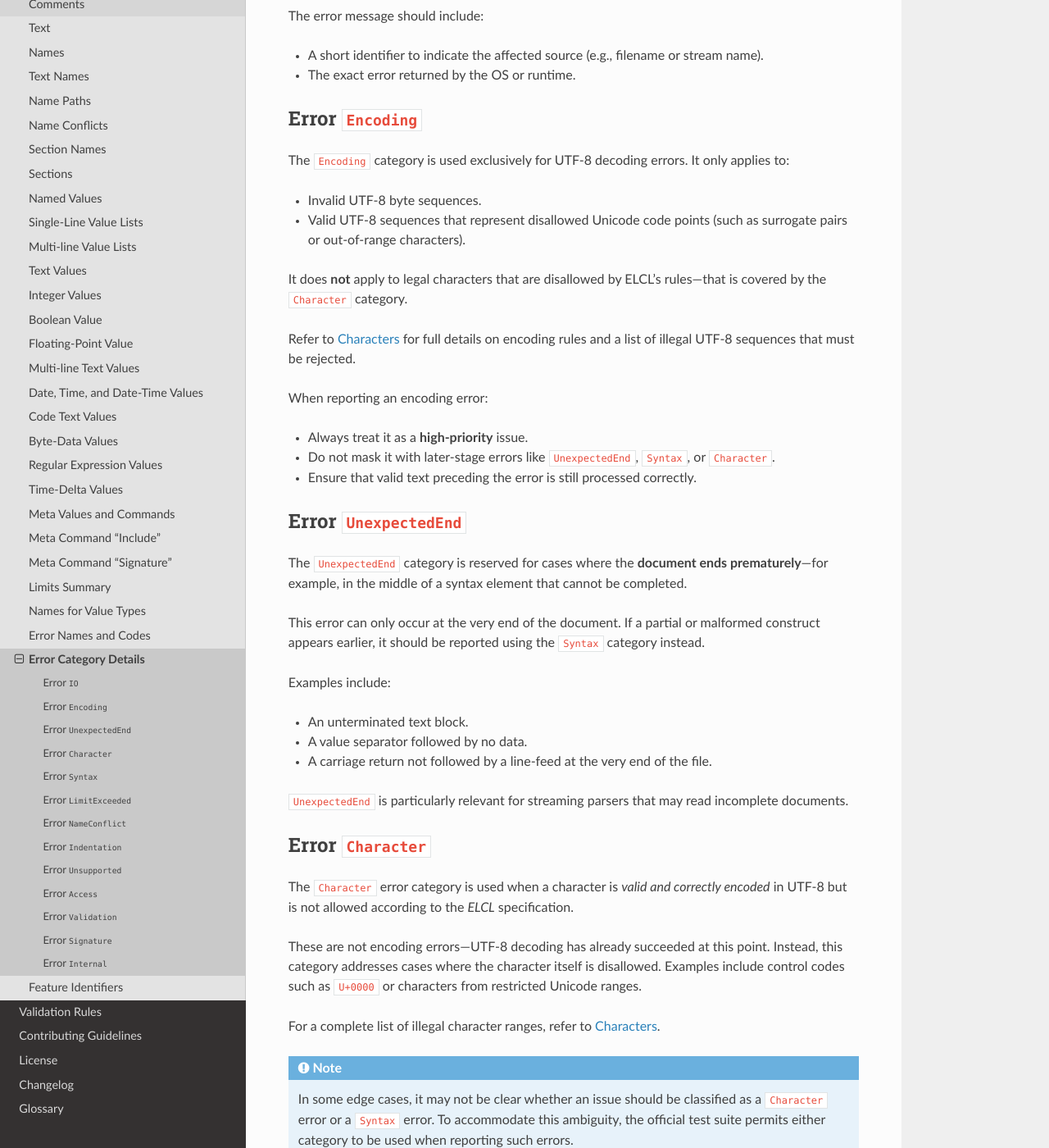
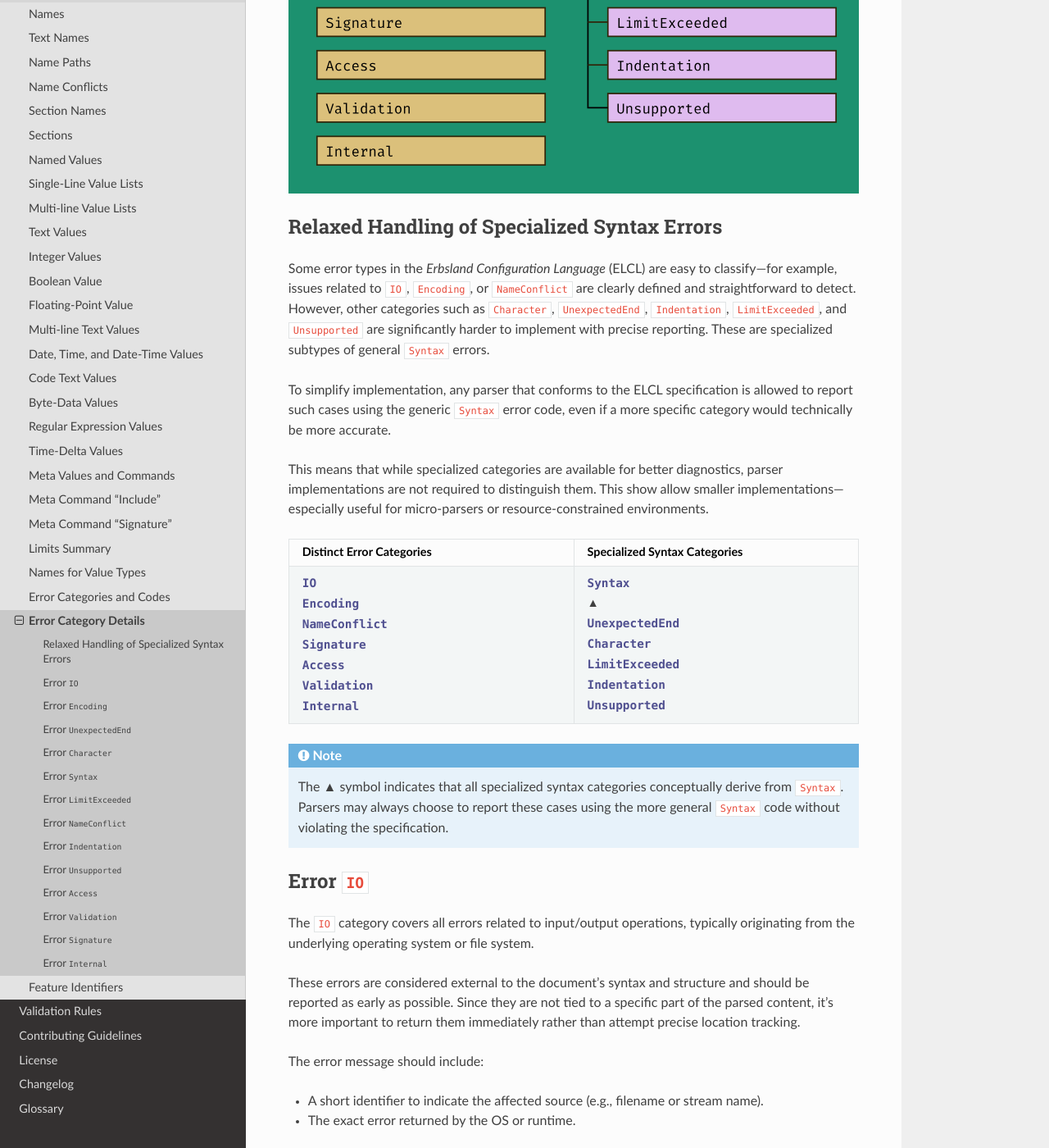
Before and after one commit to erbsland-dev/erbsland-lang-config-doc, a Sphinx documentation site: the page built from doc/reference/error-details.rst, in a window 1280 px wide and 1400 px high, scrolled down 473 px. Shown: the whole window at 82% size. Built offline with Sphinx 7.4.7 and the Read the Docs theme 3.1.0, drawn with Linux system fonts in a browser that asks for light colours; pages that are not in the unit, such as notebooks, are missing from menus; some of the changed text lies outside the part shown.

Commit message:
Refined error category documentation for implementors
- Clarified the relationship between `Syntax` and its specialized subcategories (`Character`, `UnexpectedEnd`, `Indentation`, `LimitExceeded`, `Unsupported`).
- Reworded and expanded descriptions to improve readability and precision for parser implementors.
- Added design rationales to explain the purpose and intent behind each specialized category.
- Explicitly stated that distinguishing specialized errors is optional for parser conformance.

```diff
--- a/doc/reference/error-code.rst
+++ b/doc/reference/error-code.rst
@@ -7,8 +7,8 @@
     single: Error
     single: Error Code
 
-Error Names and Codes
-=====================
+Error Categories and Codes
+==========================
 
 Error names and codes offer a standardized way to classify and report errors that occur while parsing a document. Every parser **must** support the predefined error categories. However, the implementation details—such as the specific names or casing—can be adjusted to align with the conventions of the programming language being used.
 
--- a/doc/reference/error-details.rst
+++ b/doc/reference/error-details.rst
@@ -11,6 +11,45 @@ Error Category Details
 ======================
 
 This section provides a deeper look into the predefined error categories of the *Erbsland Configuration Language* (:term:`ELCL`). Each category groups together similar types of parsing issues, making it easier to understand, classify, and respond to errors in a structured and meaningful way.
+
+.. figure:: /images/error-categories.svg
+    :width: 100%
+
+Relaxed Handling of Specialized Syntax Errors
+---------------------------------------------
+
+Some error types in the *Erbsland Configuration Language* (ELCL) are easy to classify—for example, issues related to ``IO``, ``Encoding``, or ``NameConflict`` are clearly defined and straightforward to detect. However, other categories such as ``Character``, ``UnexpectedEnd``, ``Indentation``, ``LimitExceeded``, and ``Unsupported`` are significantly harder to implement with precise reporting. These are specialized subtypes of general ``Syntax`` errors.
+
+To simplify implementation, any parser that conforms to the ELCL specification is allowed to report such cases using the generic ``Syntax`` error code, even if a more specific category would technically be more accurate.
+
+This means that while specialized categories are available for better diagnostics, parser implementations are not required to distinguish them. This show allow smaller implementations—especially useful for micro-parsers or resource-constrained environments.
+
+.. list-table::
+    :header-rows: 1
+    :width: 100%
+    :widths: 50, 50
+
+    * - Distinct Error Categories
+      - Specialized Syntax Categories
+    * - | :text-code:`IO`
+        | :text-code:`Encoding`
+        | :text-code:`NameConflict`
+        | :text-code:`Signature`
+        | :text-code:`Access`
+        | :text-code:`Validation`
+        | :text-code:`Internal`
+      - | :text-code:`Syntax`
+        | ▲
+        | :text-code:`UnexpectedEnd`
+        | :text-code:`Character`
+        | :text-code:`LimitExceeded`
+        | :text-code:`Indentation`
+        | :text-code:`Unsupported`
+
+.. note::
+
+   The ▲ symbol indicates that all specialized syntax categories conceptually derive from ``Syntax``. Parsers may always choose to report these cases using the more general ``Syntax`` code without violating the specification.
+
 
 .. index::
     single: IO
@@ -46,7 +85,7 @@ Refer to :ref:`ref-character` for full details on encoding rules and a list of i
 When reporting an encoding error:
 
 * Always treat it as a **high-priority** issue.
-* Do not mask it with later-stage errors like ``UnexpectedEnd``, ``Syntax``, or ``Character``.
+* Do not mask it with later-stage ``Syntax`` errors.
 * Ensure that valid text preceding the error is still processed correctly.
 
 
@@ -56,17 +95,19 @@ When reporting an encoding error:
 Error ``UnexpectedEnd``
 -----------------------
 
-The ``UnexpectedEnd`` category is reserved for cases where the **document ends prematurely**—for example, in the middle of a syntax element that cannot be completed.
+The ``UnexpectedEnd`` category is a specialized subtype of the general ``Syntax`` error. It is reserved for cases where the **document ends prematurely**, leaving a construct incomplete. This error can only occur at the very end of the document. If an invalid or partial construct appears earlier in the file, it must be reported as a ``Syntax`` error instead.
 
-This error can only occur at the very end of the document. If a partial or malformed construct appears earlier, it should be reported using the ``Syntax`` category instead.
-
-Examples include:
+Typical examples of ``UnexpectedEnd`` include:
 
 * An unterminated text block.
-* A value separator followed by no data.
-* A carriage return not followed by a line-feed at the very end of the file.
+* A value name followed by a separator but no value.
+* A carriage return at the end of the document with no following line-feed.
 
-``UnexpectedEnd`` is particularly relevant for streaming parsers that may read incomplete documents.
+.. design-rationale::
+
+    The purpose of the ``UnexpectedEnd`` category is to help applications detect situations where the document may not have been fully read—for example, when data is received from an unreliable source such as a network stream or incomplete file transfer. A parser returning this error allows the application to retry or request retransmission.
+
+    While the line-based structure of ELCL makes it difficult to perfectly distinguish between syntax errors and premature ends, this category serves as a useful signal in practical scenarios. It can reveal edge cases that general ``Syntax`` errors would otherwise obscure.
 
 
 .. index::
@@ -75,15 +116,24 @@ Examples include:
 Error ``Character``
 -------------------
 
-The ``Character`` error category is used when a character is *valid and correctly encoded* in UTF-8 but is not allowed according to the *ELCL* specification.
+The ``Character`` error category is a specialized subtype of the general ``Syntax`` error. It is triggered when a character is **valid UTF-8**, but explicitly disallowed by the *ELCL* specification.
 
-These are not encoding errors—UTF-8 decoding has already succeeded at this point. Instead, this category addresses cases where the character itself is disallowed. Examples include control codes such as ``U+0000`` or characters from restricted Unicode ranges.
+This error is not an encoding issue—UTF-8 decoding has already succeeded. Instead, ``Character`` errors arise when a disallowed Unicode code point appears in the document. Common examples include:
 
-For a complete list of illegal character ranges, refer to :ref:`ref-character`.
+* Control characters such as ``U+0000``.
+* Other restricted Unicode ranges as defined in :ref:`ref-character`.
 
 .. note::
 
-    In some edge cases, it may not be clear whether an issue should be classified as a ``Character`` error or a ``Syntax`` error. To accommodate this ambiguity, the official test suite permits either category to be used when reporting such errors.
+    This category does **not** apply to valid characters that are disallowed only in certain syntactic contexts. For example, if a ``+`` character appears in a regular name (which is structurally invalid), the error should be reported as ``Syntax``, not ``Character``.
+
+For a complete list of prohibited characters and ranges, see :ref:`ref-character`.
+
+.. design-rationale::
+
+    The ``Character`` category serves a similar purpose to ``Encoding``: it helps detect malformed or corrupted documents early in the parsing process. While technically well-formed in terms of encoding, documents containing forbidden characters are considered invalid by ELCL rules.
+
+    By distinguishing encoding-level issues from specification-level character constraints, parser implementations can produce clearer diagnostics. This separation also enables applications to handle user errors differently from technical decoding failures.
 
 
 .. index::
@@ -99,9 +149,9 @@ It serves as a general-purpose error type for malformed constructs, missing sepa
 Use ``Syntax`` if:
 
 * The document fails to follow the expected grammar.
-* No other category—such as ``Encoding``, ``Character``, or ``UnexpectedEnd``—clearly matches the problem.
+* No other category—such as ``UnexpectedEnd``, ``Character``, ``LimitExceeded`` or ``Indentation``—clearly matches the problem.
 
-This category ensures that all structurally invalid configurations are properly reported, even if they don’t fit neatly into other predefined classes.
+This category ensures that all structurally invalid configurations are properly reported, even if they don’t fit neatly into other predefined categories.
 
 
 .. index::
@@ -110,7 +160,7 @@ This category ensures that all structurally invalid configurations are properly
 Error ``LimitExceeded``
 -----------------------
 
-The ``LimitExceeded`` error category is used when a configuration document exceeds a defined numeric or structural boundary, such as size or depth limits.
+The ``LimitExceeded`` error category is a specialized subtype of the general ``Syntax`` error. It is used when a configuration document exceeds a defined numeric or structural boundary, such as size or depth limits.
 
 Typical causes for this error include:
 
@@ -149,7 +199,7 @@ All possible causes and edge cases for name conflicts are described in detail in
 Error ``Indentation``
 ---------------------
 
-The ``Indentation`` error category is raised when spacing or indentation does not match the expected pattern.
+The ``Indentation`` error category is a specialized subtype of the general ``Syntax`` error. It is raised when spacing or indentation does not match the expected pattern.
 
 This applies specifically to:
 
@@ -168,10 +218,11 @@ For a complete overview of indentation rules, see :ref:`ref-spacing`.
 Error ``Unsupported``
 ---------------------
 
-The ``Unsupported`` error category indicates that the document uses a feature not supported by the parser.
+The ``Unsupported`` error category is a specialized subtype of the general ``Syntax`` error. It indicates that the document uses a feature not supported by the parser.
 
-There are two primary cases where this error can occur:
+There are three primary cases where this error can occur:
 
+* The document declares a ``@version`` meta value, with a language version that is not supported by the parser.
 * The document declares its required features using the ``@features`` meta value, and one or more are not supported.
 * The parser encounters a construct or value type it does not support, even if the ``@features`` meta value is not present.
 
@@ -191,10 +242,6 @@ The ``Access`` error category is used when access to a document source is explic
 This commonly applies to documents referenced via the ``@include`` meta command. For example, a callback may be used to restrict access to certain files, directories, or external sources.
 
 See :ref:`ref-include` for details on how the ``@include`` mechanism works and how access control can be implemented.
-
-.. note::
-
-    The ``Access`` category is optional and not part of the formal ELCL specification. It is recommended for use in parser implementations that support external document resolution and user-defined access control.
 
 
 .. index::
@@ -242,3 +289,7 @@ The ``Internal`` error category is reserved for fatal errors that originate with
 Such errors indicate that the parser has entered an invalid or unrecoverable state. While rare, they serve as a safeguard for parser integrations, allowing the host application to detect and handle critical failures gracefully.
 
 This error should be reserved for true internal inconsistencies or unexpected exceptions—not for user mistakes or invalid input.
+
+.. note::
+
+    Use of the ``Internal`` error category is **optional**. If the implementation language provides a more appropriate mechanism—such as exceptions or assertions—for reporting unexpected internal conditions, that approach may be preferred. The ``Internal`` error is available when no better alternative exists or as a deliberate design choice within the parser interface.
```
Also changed, not shown: doc/changelog.rst (+8 -0 lines), doc/images/error-categories.svg (added), 1 other file.
